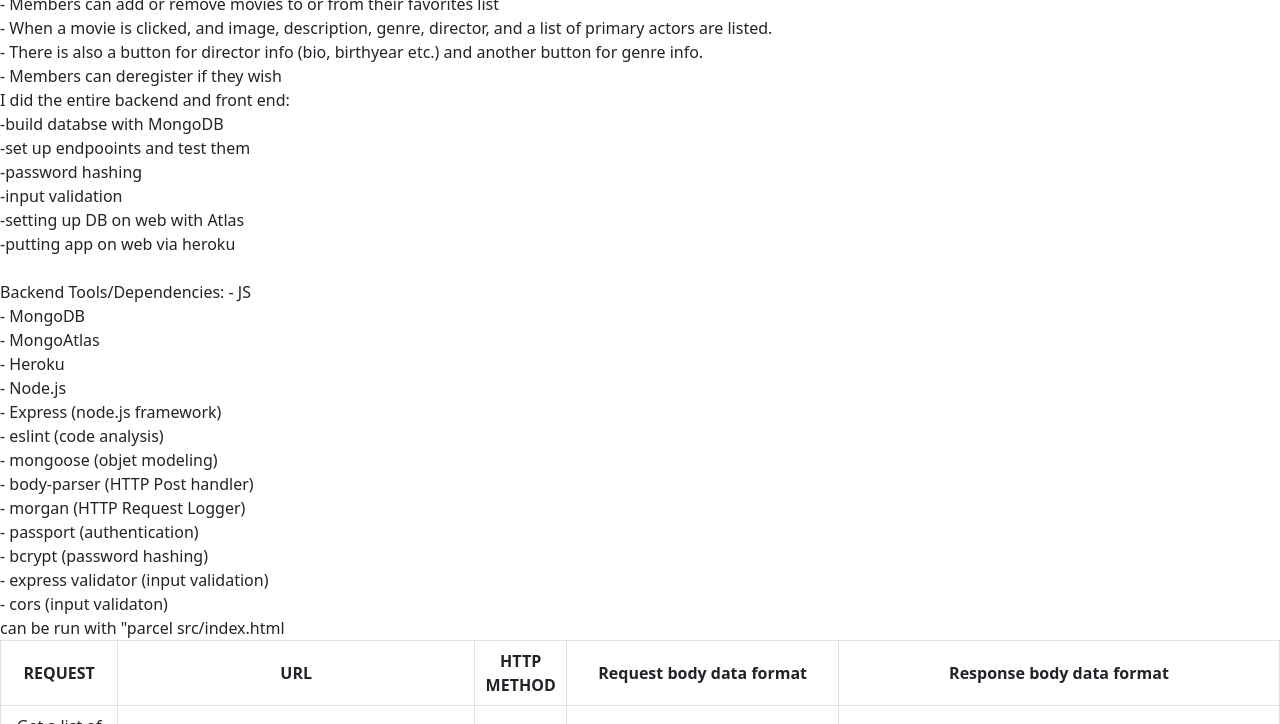
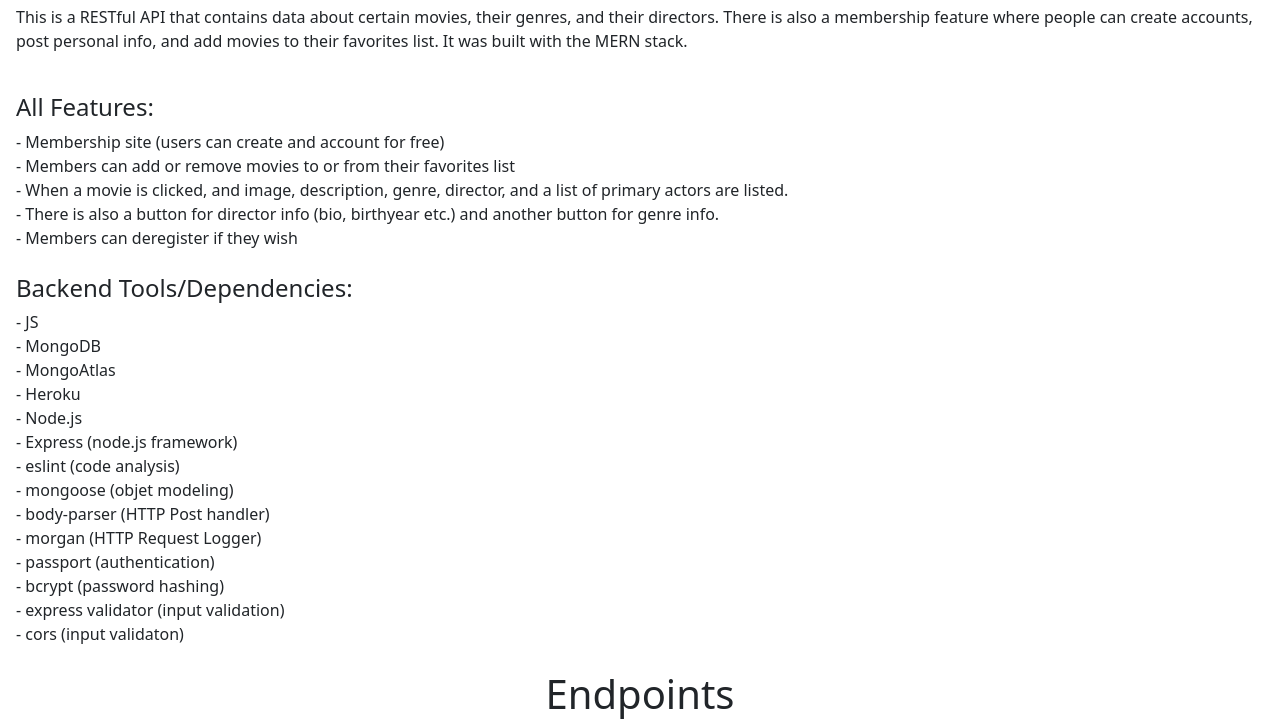
Before and after one commit to NIB-223/movie_api, a website: page public/documentation.html in a window 1280 px wide. Shown: the part 104-828 px from the top of the page. Drawn offline with nearby package versions, Linux system fonts and the light colour scheme.

Commit message:
Update documentation.html
added styling to text

```diff
--- a/public/documentation.html
+++ b/public/documentation.html
@@ -7,6 +7,16 @@
     <title>Documentation</title>
 </head>
 <style>
+  body {
+    margin: 1rem;
+
+  }
+  .title {
+    text-align: center;
+  }
+  .table-title {
+    text-align: center;
+  }
   th {
     text-align: center;
   }
@@ -15,29 +25,27 @@
   }
 </style>
 <body>
-    <header><strong>Documentation | myFlix</strong></header>
+ <header class="title"><h1>Documentation | myFlix</h1></header>
+<div>
+  <h4>ABOUT:</h4>
+   <p>This is a RESTful API that contains data about certain movies, their genres, and their directors.  There is also a membership feature where people can create accounts, post personal info, and add movies to their favorites list.
+    It was built with the MERN stack. </p>
+</div>
 
-    This is a RESTful API that contains data about certain movies, their genres, and their directors.  There is also a membership feature where people can create accounts, post personal info, and add movies to their favorites list.  It was built with the MERN stack.
+  <br>
 
-
-  All Features<br>
+<div>
+    <h4>All Features:</h4>
 - Membership site (users can create and account for free)<br>
 - Members can add or remove movies to or from their favorites list<br>
 - When a movie is clicked, and image, description, genre, director, and a list of primary actors are listed. <br>
 - There is also a button for director info (bio, birthyear etc.) and another button for genre info.<br>
 - Members can deregister if they wish
+</div>
 
-    <br>
-    I did the entire backend and front end:<br>
-    -build databse with MongoDB<br>
-    -set up endpooints and test them<br>
-    -password hashing<br>
-    -input validation<br>
-    -setting up DB on web with Atlas<br>
-    -putting app on web via heroku<br>
-
-
-    <br>Backend Tools/Dependencies:
+<br>
+<div>
+    <h4>Backend Tools/Dependencies:</h4>
     - JS<br>
     - MongoDB<br>
     - MongoAtlas<br>
@@ -53,8 +61,9 @@
     - express validator (input validation)<br>
     - cors (input validaton)<br>
 
-    can be run with "parcel src/index.html<br>
-
+</div>
+  <br>
+<h1 class="table-title">Endpoints</h1>
 <div class="table-responsive">
     <table class="table table-bordered align-middle">
       <thead>
```
